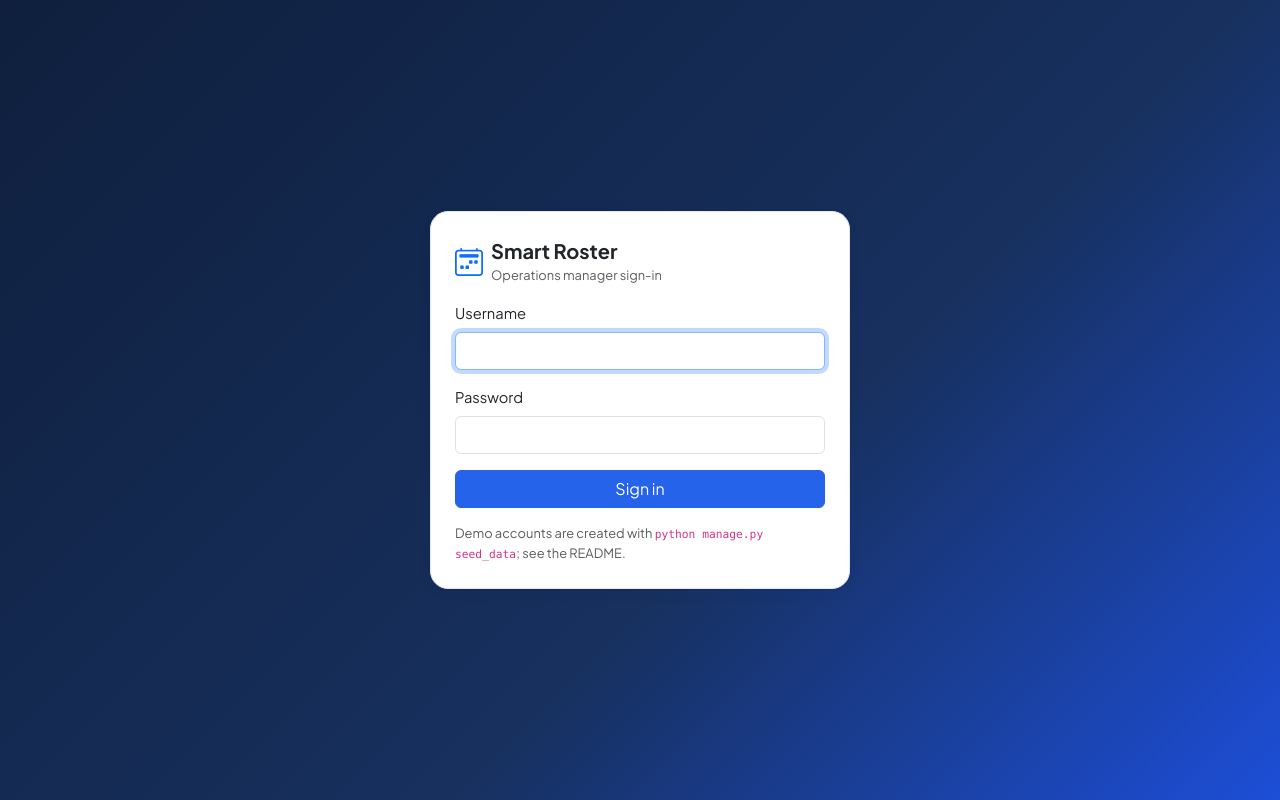
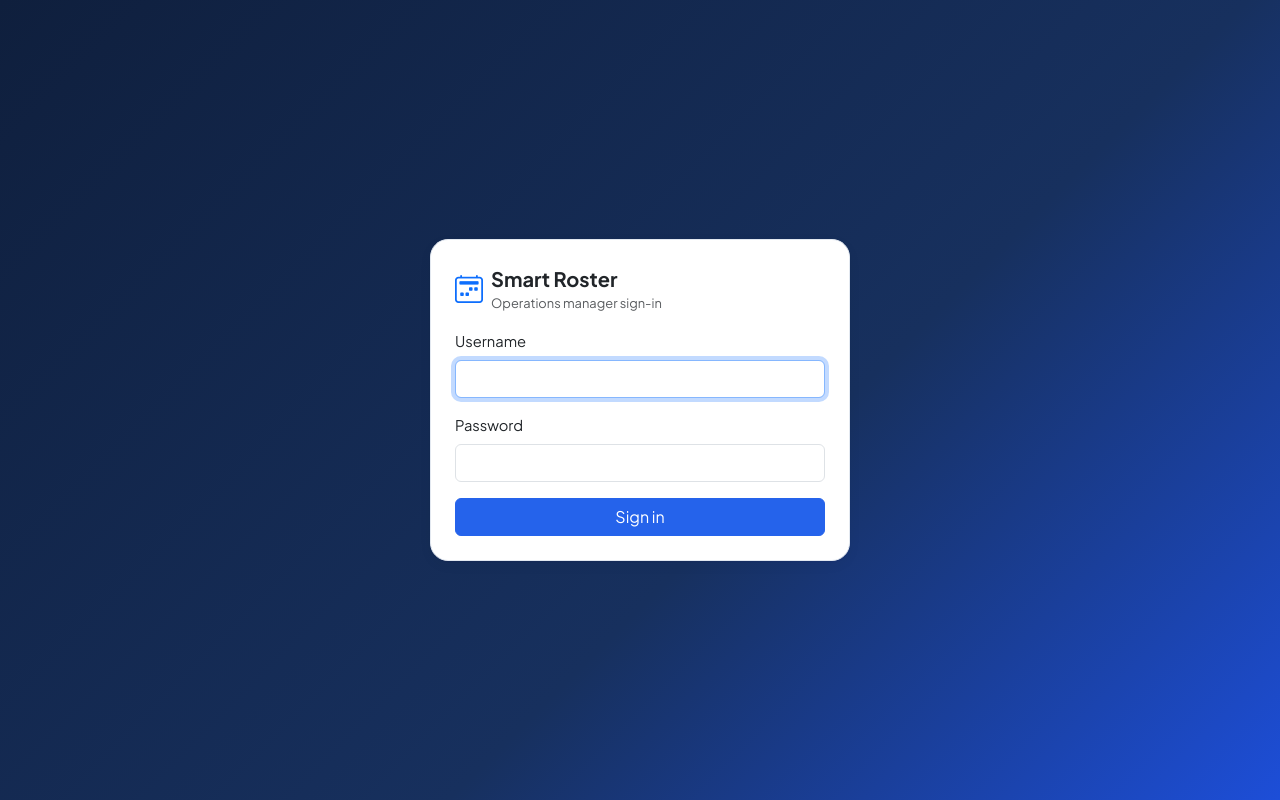
Before and after one commit to mew-1524/smart-roster-management-system, a Django app: page /accounts/login/ in a window 1280 px wide. Run offline with Django 5.2, Linux system fonts and the light colour scheme.

Commit message:
Remove demo account message from login page

```diff
--- a/templates/registration/login.html
+++ b/templates/registration/login.html
@@ -8,6 +8,5 @@
     <label class="form-label">Password</label><input class="form-control mb-3" type="password" name="password" required>
     <button class="btn btn-primary w-100">Sign in</button>
   </form>
-  <p class="text-muted small mt-3 mb-0">Demo accounts are created with <code>python manage.py seed_data</code>; see the README.</p>
 </div></div>
 {% endblock %}
```
